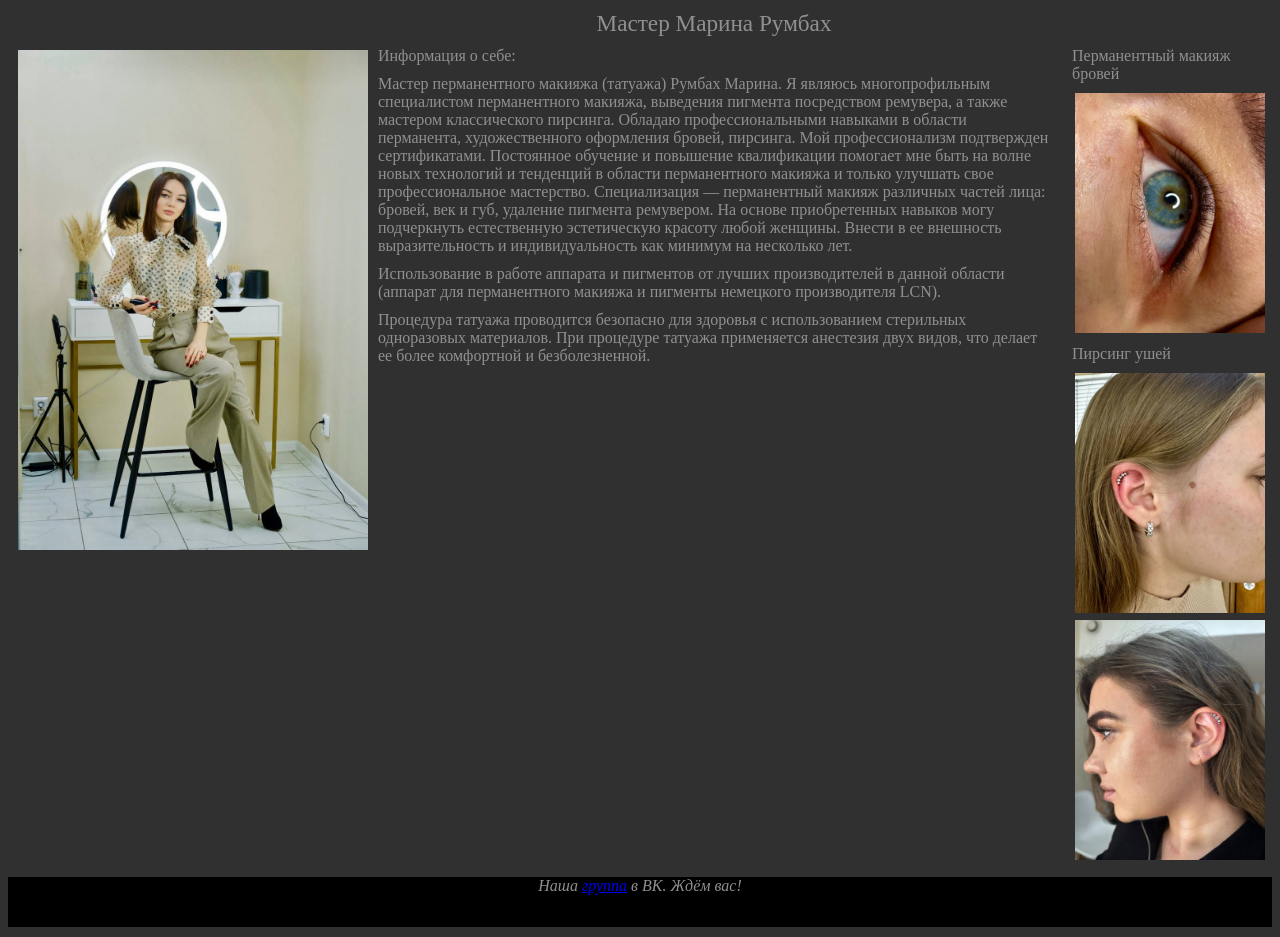
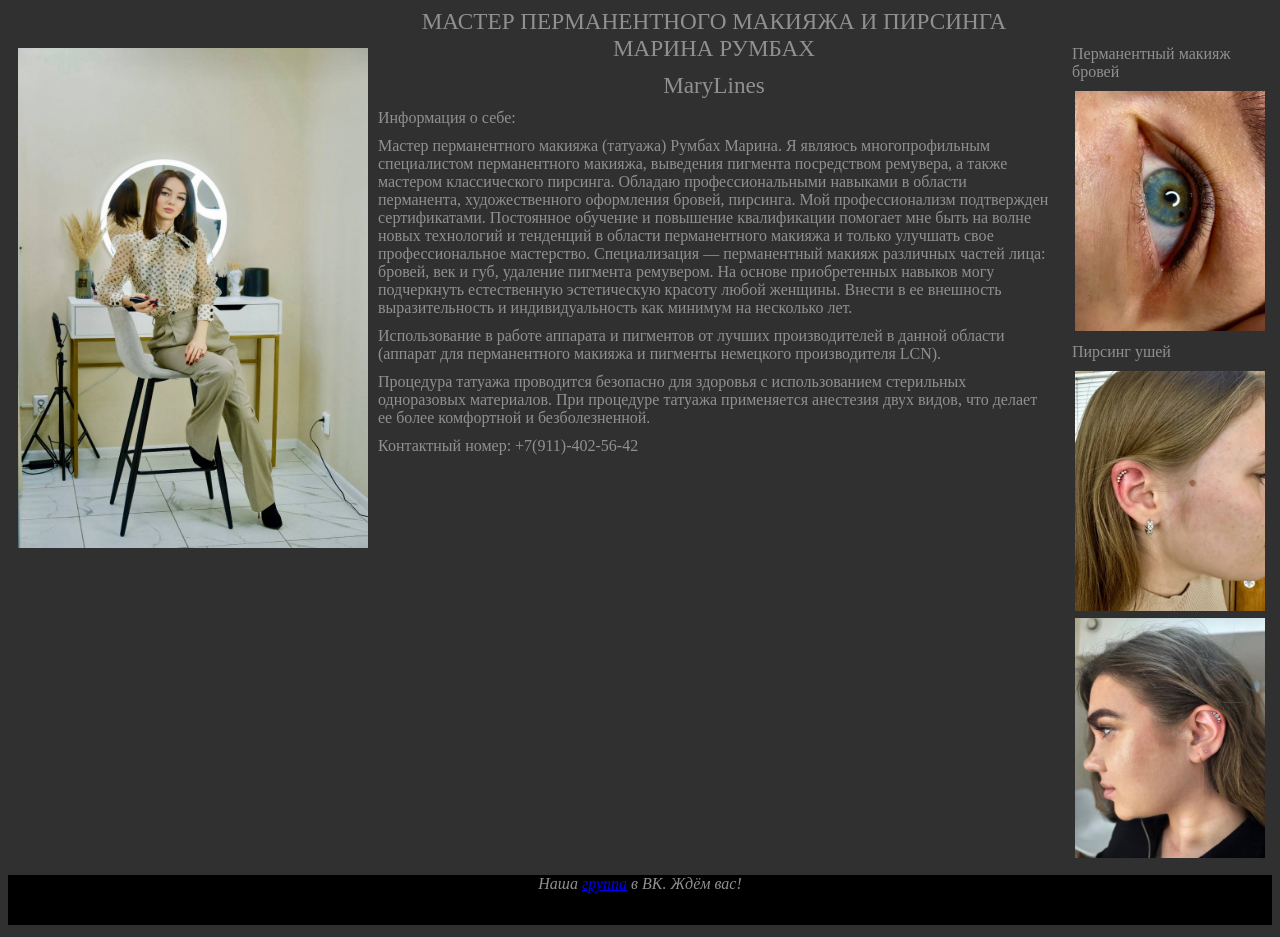
Before and after one commit to mark111234/Piersing, a plain HTML site: page index.html in a window 1280 px wide. Drawn offline with Linux system fonts and the light colour scheme.

Commit message:
Contacts
Added contact information like phone number. Plus rewrited <p>.

```diff
--- a/index.html
+++ b/index.html
@@ -51,13 +51,15 @@
 	<div id="content">
 		<div>
 			<img src="me2.jpg" style="width: 350px; height: 500px; float: left; margin-right: 10px; margin-left: 10px; margin-top: 40px;"/>
-			<p></p>
 		</div>
-		<p style="text-align: center; font-size: 145%;">Мастер Марина Румбах</p>
+		<p style="text-align: center; font-size: 145%;">МАСТЕР ПЕРМАНЕНТНОГО МАКИЯЖА И ПИРСИНГА
+		МАРИНА РУМБАХ</p>
+		<p style="text-align: center; font-size: 145%;">MaryLines</p>
 		<p>Информация о себе:</p>
 		<p>Мастер перманентного макияжа (татуажа) Румбах Марина. Я являюсь многопрофильным специалистом перманентного макияжа, выведения пигмента посредством ремувера, а также мастером классического пирсинга. Обладаю профессиональными навыками в области перманента, художественного оформления бровей, пирсинга. Мой профессионализм подтвержден сертификатами. Постоянное обучение и повышение квалификации помогает мне быть на волне новых технологий и тенденций в области перманентного макияжа и только улучшать свое профессиональное мастерство. Специализация — перманентный макияж различных частей лица: бровей, век и губ, удаление пигмента ремувером. На основе приобретенных навыков могу подчеркнуть естественную эстетическую красоту любой женщины. Внести в ее внешность выразительность и индивидуальность как минимум на несколько лет.</p>
 		<p>Использование в работе аппарата и пигментов от лучших производителей в данной области (аппарат для перманентного макияжа и пигменты немецкого производителя LCN).</p>
 		<p>Процедура татуажа проводится безопасно для здоровья с использованием стерильных одноразовых материалов. При процедуре татуажа применяется анестезия двух видов, что делает ее более комфортной и безболезненной.</p>
+		<p>Контактный номер: +7(911)-402-56-42</p>
 </div>
 	<div id="footer">
 			<footer style="text-align: center; clear:both;"><em>Наша <a href="https://vk.com/pirsingmarina">группа</a> в ВК. Ждём вас!</em></footer>
```
